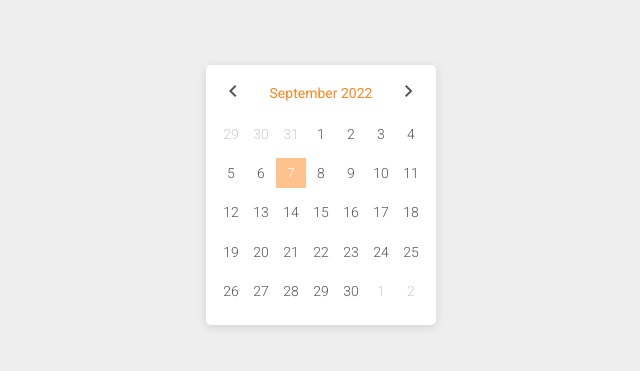
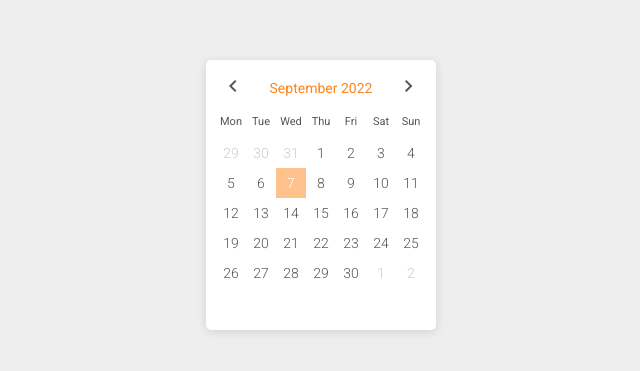
Before and after one commit to jurekledzinski/Calender-react-with-date-contructor, a React (Create React App) app: page / in a window 1280 px wide. Shown: the part 205-576 px from the top of the page, without its empty margins (319-959 px from the left). Built offline with nearby package versions, Linux system fonts and the light colour scheme.

Commit message:
Add names week

```diff
--- a/src/components/Calendar.css
+++ b/src/components/Calendar.css
@@ -1,8 +1,6 @@
 .calender {
-  display: flex;
-  flex-wrap: wrap;
   width: 100%;
-  min-height: 260px;
+  min-height: 270px;
   padding: 10px;
   border-radius: 5px;
   background-color: var(--background-calender);
--- a/src/components/Calendar.jsx
+++ b/src/components/Calendar.jsx
@@ -3,6 +3,7 @@ import './Calendar.css';
 
 import CalendarButton from './CalendarButton';
 import CalendarDays from './CalendarDays';
+import CalendarDaysName from './CalendarDaysName';
 import CalendarTitle from './CalendarTitle';
 
 const Calendar = () => {
@@ -46,6 +47,7 @@ const Calendar = () => {
             <span className="material-symbols-outlined">navigate_next</span>
           </CalendarButton>
         </div>
+        <CalendarDaysName />
         <CalendarDays
           calenderDays={calenderDays}
           chosenMonth={chosenMonth}
--- /dev/null
+++ b/src/components/CalendarDays.css
@@ -0,0 +1,4 @@
+.calendar__wrapper-days {
+  display: flex;
+  flex-wrap: wrap;
+}
--- a/src/components/CalendarDays.jsx
+++ b/src/components/CalendarDays.jsx
@@ -1,6 +1,7 @@
 import React, { useCallback, useEffect } from 'react';
 
 import CalendarDay from './CalendarDay';
+import './CalendarDays.css';
 
 const CalendarDays = ({
   calenderDays,
@@ -104,7 +105,7 @@ const CalendarDays = ({
   //if blank property in obj is true then color is fade for day it means is previous or next month days added to first or last week
   //if blank false means it's chosen days of month
   return (
-    <React.Fragment>
+    <div className="calendar__wrapper-days">
       {calenderDays.map((item) => (
         <CalendarDay
           classCalenderDay={
@@ -121,7 +122,7 @@ const CalendarDays = ({
           {new Date(item.day).getDate()}
         </CalendarDay>
       ))}
-    </React.Fragment>
+    </div>
   );
 };
 
--- /dev/null
+++ b/src/components/CalendarDaysName.css
@@ -0,0 +1,20 @@
+.calendar__wrapper-days-names {
+  display: flex;
+  justify-content: space-around;
+  padding: 5px 0;
+  margin: 5px 0;
+}
+
+.calendar__name-day {
+  display: inline-block;
+  width: 14%;
+  font-size: 1.1rem;
+  text-align: center;
+  color: var(--color-names-week);
+}
+
+@media screen and (min-width: 500px) {
+  .calendar__name-day {
+    width: 30px;
+  }
+}
--- /dev/null
+++ b/src/components/CalendarDaysName.jsx
@@ -0,0 +1,18 @@
+import React from 'react';
+import './CalendarDaysName.css';
+
+const nameDays = ['Mon', 'Tue', 'Wed', 'Thu', 'Fri', 'Sat', 'Sun'];
+
+const CalendarDaysName = () => {
+  return (
+    <div className="calendar__wrapper-days-names">
+      {nameDays.map((item) => (
+        <span className="calendar__name-day" key={item}>
+          {item}
+        </span>
+      ))}
+    </div>
+  );
+};
+
+export default CalendarDaysName;
--- a/src/index.css
+++ b/src/index.css
@@ -15,6 +15,7 @@
   --color-actual-day: #555555;
   --color-default-button: #555555;
   --color-calender-month-year: #ff851b;
+  --color-names-week: #555555;
   --color-not-current-days: #cccccc;
   --font-family-roboto: 'Roboto', sans-serif;
 }
```
